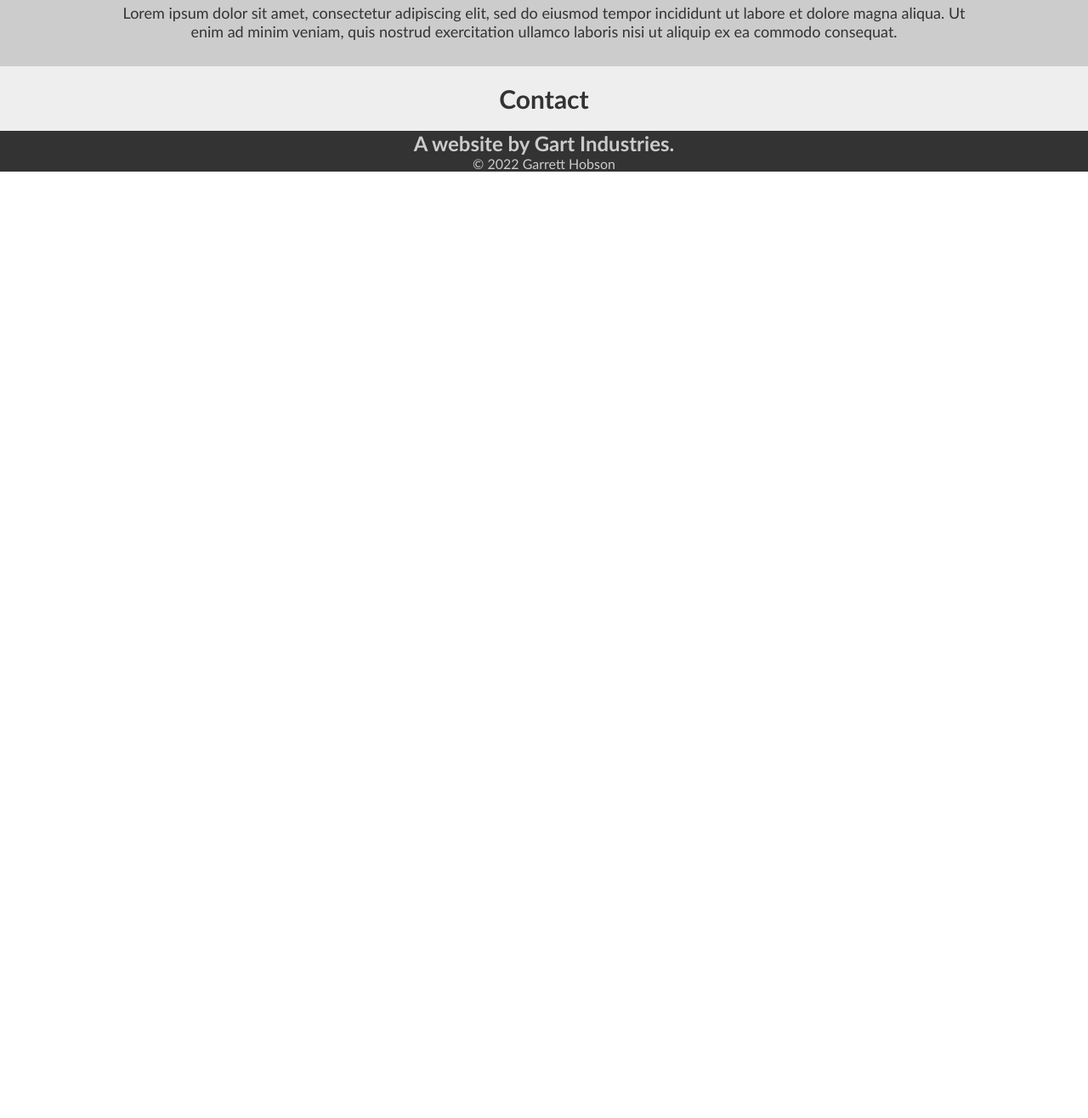
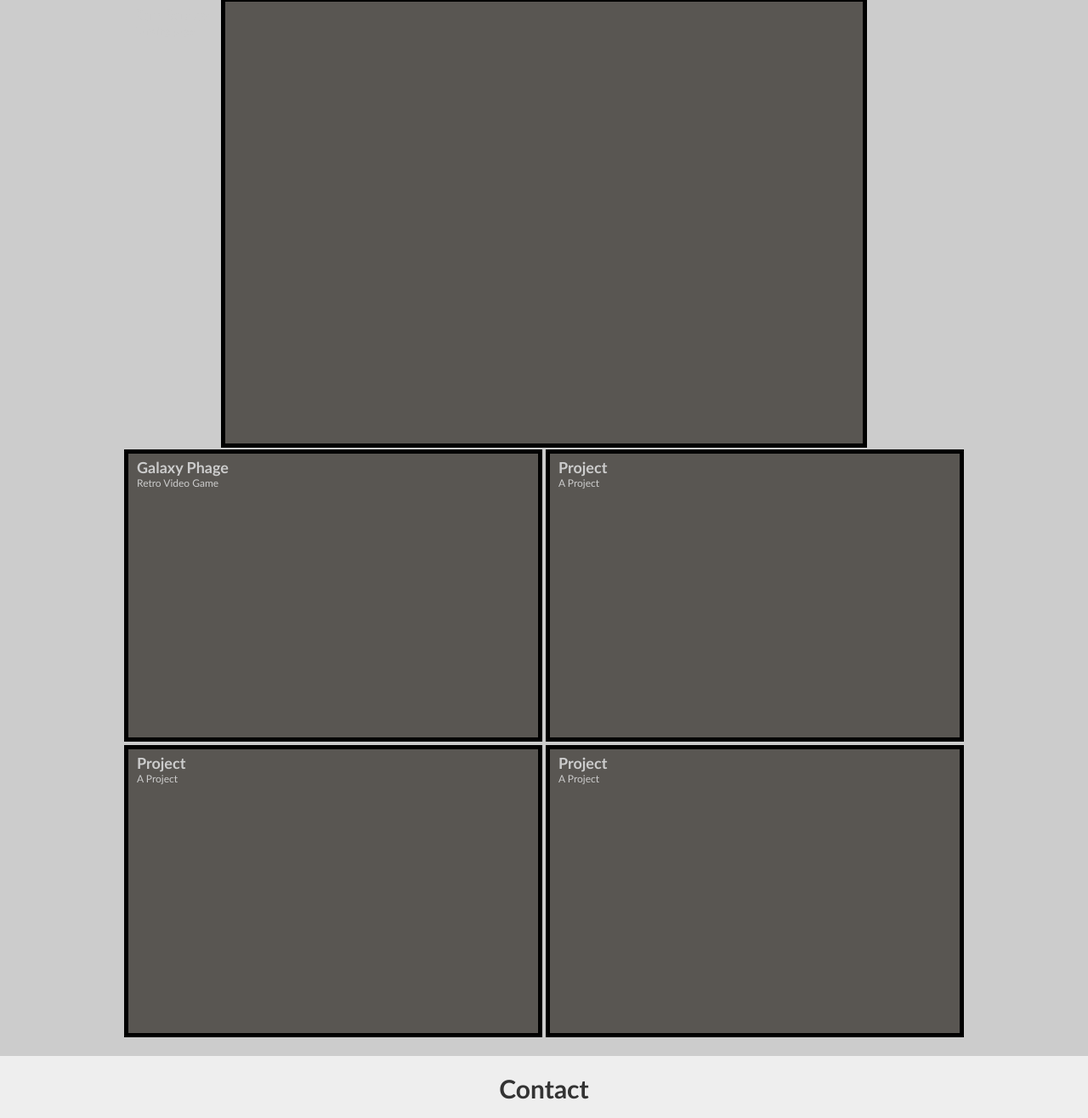
Before and after one commit to GartTheSkeleton/developer-portfolio, a plain HTML site: page index.html in a window 1280 px wide. Shown: the part 738-2054 px from the top of the page at 85% size. Before the commit the page ends 940 px from the top, so only its background shows below. Drawn offline with Linux system fonts and the light colour scheme.

Commit message:
began styling work section

```diff
--- a/assets/css/style.css
+++ b/assets/css/style.css
@@ -117,22 +117,59 @@ header nav {
     display: flex;
     flex-direction: column;
     align-items: center;
-    justify-content: space-around;
+    justify-content: center;
     background-color: var(--primary-color);
 }
 
+.lead-project {
+    display: grid;
+    height: 100%;
+    width: 80%;
+}
+
+.secondary-projects {
+    display: flex;
+    flex-wrap: wrap;
+    width: 80%;
+}
+
+.secondary-project {
+    padding: 2px;
+    display: grid;
+    height: 50%;
+    width: 50%;
+}
+
+.project-image {
+    max-width: 100%;
+    max-height: 100vh;
+    margin: auto;
+    border: 5px solid black;
+}
+
+
 .work h2{
-    font-size: 30px;
+    z-index: 2;
+    position: relative;
     color: var(--tertiary-color);
     padding-bottom: 10px;
 }
 
+.wrap-container {
+    position: absolute;
+    padding: 10px 15px;
+}
+
+.lead-project h3, .secondary-project h3{
+    font-size: 18px;
+    z-index: 2;
+    position: relative;
+    width: inherit;
+}
 .work p {
-    color: var(--tertiary-color);
-    text-align: center;
-    font-size: 18px;
-    width: 80%;
-    padding-bottom: 10px;
+    z-index: 2;
+    position: relative;
+    font-size: 12px;
 }
 
 .contact {
--- a/index.html
+++ b/index.html
@@ -53,9 +53,63 @@
         <h2>
             My Work
         </h2>
-        <p>
-            Lorem ipsum dolor sit amet, consectetur adipiscing elit, sed do eiusmod tempor incididunt ut labore et dolore magna aliqua. Ut enim ad minim veniam, quis nostrud exercitation ullamco laboris nisi ut aliquip ex ea commodo consequat.
-        </p>
+        <div class = "lead-project">
+            <img class="project-image" src="./assets/images/project-image.png"/>
+            <div class="wrap-container">
+            <h3>
+                Run Buddy
+            </h3>
+            <p>
+                Landing page
+            </p>
+            </div>
+        </div>
+        <div class="secondary-projects">
+            <div class = "secondary-project">
+                <img class="project-image" src="./assets/images/project-image.png"/>
+                <div class="wrap-container">
+                <h3>
+                    Galaxy Phage
+                </h3>
+                <p>
+                    Retro Video Game
+                </p>
+                </div>
+            </div>
+            <div class = "secondary-project">
+                <img class="project-image" src="./assets/images/project-image.png"/>
+                <div class="wrap-container">
+                    <h3>
+                        Project
+                    </h3>
+                    <p>
+                        A Project
+                    </p>
+                </div>
+            </div>
+            <div class = "secondary-project">
+                <img class="project-image" src="./assets/images/project-image.png"/>
+                <div class="wrap-container">
+                <h3>
+                    Project
+                </h3>
+                <p>
+                    A Project
+                </p>
+                </div>
+            </div>
+            <div class = "secondary-project">
+                <img class="project-image" src="./assets/images/project-image.png"/>
+                <div class="wrap-container">
+                <h3>
+                    Project
+                </h3>
+                <p>
+                    A Project
+                </p>
+                </div>
+            </div>
+        </div>
     </section>
 
     <section id="contact" class="contact">
```
Also changed, not shown: assets/images/project-image.png (added).
